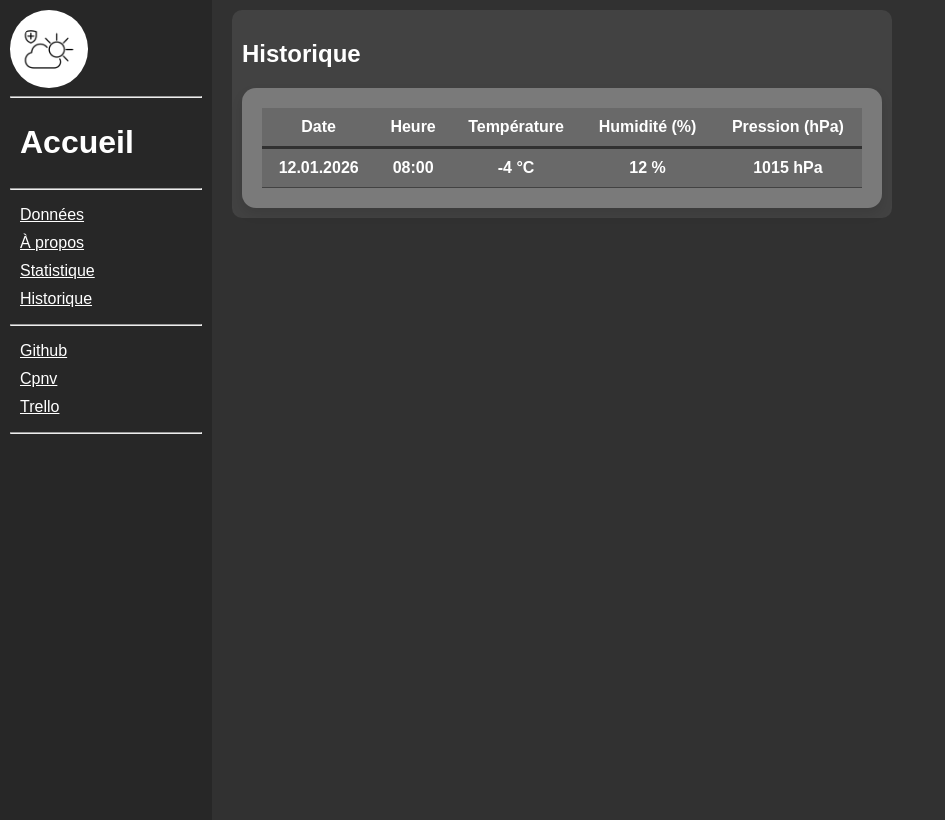
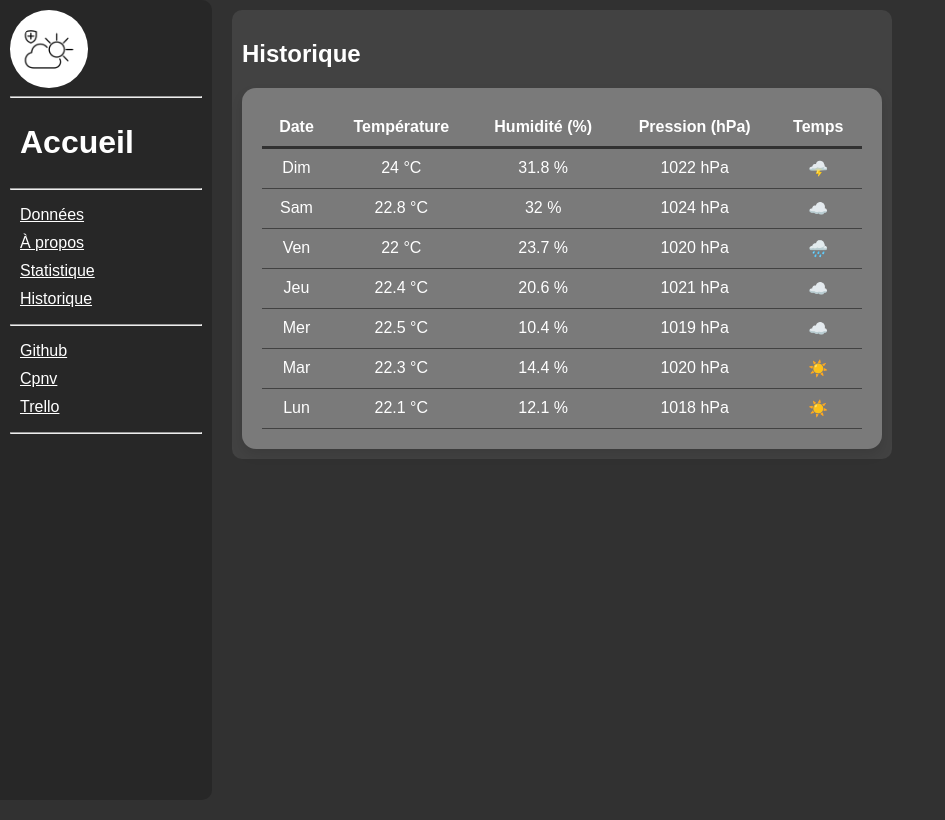
Before and after one commit to pj43svh/MA-Metier-Station-Meteo, a Flask app: page /historique in a window 1280 px wide. Shown: the whole page, without its empty margins (0-945 px from the left). After the commit the page ends 459 px from the top, so only its background shows below. Run offline with Flask 3, Linux system fonts and the light colour scheme; lists and menus that the app fills with data are empty.

Commit message:
Ajout de l'historique et séparation des fichiers JS

```diff
--- a/data.json
+++ b/data.json
@@ -1,10 +1,9 @@
 {
-"jour" : ["Lun", "Mar", "Mer", "Jeu", "Ven", "Sam", "Dim"],
-"temperatures" : [22.1, 22.3, 22.5, 22.4, 22, 22.8, 24, 22.9, 23.4, 23.2,20.1,21.2,22.1,27.8,18.9],
-"pluie" : [0, 0, 2, 12, 10, 0, 3, 1, 5, 10, 0, 20, 2, 5, 1],
+"hordodatage" : ["Lun", "Mar", "Mer", "Jeu", "Ven", "Sam", "Dim"],
+"temperatures" : [22.1, 22.3, 22.5, 22.4, 22, 22.8, 24, 22.9, 23.4, 23.2,20.1,21.2,22.1,27.8,18.9,36.1],
 "pression":[1018,1020,1019,1021,1020,1024,1022,1023,1023,1019,1018,1020],
-"humidite":[12.1,14.4,10.4,20.6,23.7,32.0,31.8,21.3,98.9,78.9],
-"temps" : ["0","0","1","1","2","1","3","1","4","0","1"],
+"humidite":[12.1,14.4,10.4,20.6,23.7,32.0,31.8,21.3,98.9,78.9,80.1],
+"temps" : ["0","0","1","1","2","1","3","1","4","0","1","0"],
 "type_temps":{
     "0":"ensoleile",
     "1":"nuageux",
--- a/main.py
+++ b/main.py
@@ -1,7 +1,7 @@
 import matplotlib
 matplotlib.use('Agg')
 
-from flask import Flask, render_template
+from flask import Flask, render_template, jsonify
 import matplotlib.pyplot as plt
 import os
 import time
@@ -11,7 +11,6 @@ app = Flask(__name__)
 
 
 json_file_path = "data.json"
-timestamps = ["12:00", "12:05", "12:10", "12:15", "12:20", "12:25", "12:30", "12:35", "12:40", "12:45"]
 
 
 ###############################################################################
@@ -39,11 +38,10 @@ def historique():
 @app.route("/statistique")
 def statistique():
 
-    create_graph_line("temperatures",timestamps,label_x="heures",label_y="°C",titre="Températures")
-    create_graph_bar("pluie",timestamps,label_x="heures",label_y="Millimètre",titre="Taux de pluie")
+    create_graph_line("temperatures","hordodatage",label_x="heures",label_y="°C",titre="Températures")
     create_graph_pie("temps","type_temps", titre="Répartition du temps")
-    create_graph_line("pression",timestamps,label_x="heures",label_y="hPa",titre="Pressions")
-    create_graph_bar("humidite",timestamps,label_x="heures",label_y="%",titre="Taux d'humidité")
+    create_graph_line("pression","hordodatage",label_x="heures",label_y="hPa",titre="Pressions")
+    create_graph_bar("humidite","hordodatage",label_x="heures",label_y="%",titre="Taux d'humidité")
 
     return render_template('statistique.html')
 
@@ -62,7 +60,7 @@ def create_graph_line(var,echelle,label_x="abscisse",label_y="ordonnée",titre="
         data = json.load(json_file)
 
     plt.figure(figsize=(x, y))
-    plt.plot(echelle, data.get(var)[-len(timestamps):], marker='o', color=couleur, label=titre)
+    plt.plot(data.get(echelle), data.get(var)[-len(data.get(echelle)):], marker='o', color=couleur, label=titre)
     plt.title(titre)
     plt.xlabel(label_x)
     plt.ylabel(label_y)
@@ -91,7 +89,7 @@ def create_graph_bar(var,echelle,label_x="abscisse",label_y="hauteur",titre="Tit
         data = json.load(json_file)
 
     plt.figure(figsize=(x, y))
-    plt.bar(echelle, data.get(var)[-len(timestamps):], color=couleur, label=titre)
+    plt.bar(data.get(echelle), data.get(var)[-len(data.get(echelle)):], color=couleur, label=titre)
     plt.title(titre)
     plt.xlabel(label_x)
     plt.ylabel(label_y)
@@ -162,12 +160,29 @@ def create_graph_pie(var,type_var, titre="Diagramme circulaire", x=8, y=8):
 ##########################___PARTIE DEDIEE A L'API___##########################
 ###############################################################################
 
+
 def api_donnee(type):
     with open(json_file_path, 'r') as json_file:
         data = json.load(json_file)
     # Récupère la dernière température
     value = data.get(type, ["?"])[-1]  # ? si pas de données
     return value
+
+def transforme_temps(temps):
+        temps = api_donnee("temps")
+        if temps == "0": # ensoleilé
+            return "☀️"
+        if temps == "1": # nuageux
+            return "☁️"
+        if temps == "2": # pluie
+            return "🌧️"
+        if temps == "3": # orage
+            return "🌩️"
+        if temps == "4": # neige
+            return "🌨️"
+        return
+
+##########################___API POUR LES DONNEES___###########################
 
 @app.route("/api/temperature")
 def api_temperature():
@@ -190,18 +205,40 @@ def api_humidite():
 @app.route("/api/temps")
 def api_temps():
     temps = api_donnee("temps")
-    if temps == "0": # ensoleilé
-        return "☀️"
-    if temps == "1": # nuageux
-        return "☁️"
-    if temps == "2": # pluie
-        return "🌧️"
-    if temps == "3": # orage
-        return "🌩️"
-    if temps == "4": # neige
-        return "🌨️"
-    return "X"
+    return transforme_temps(temps)
 
+
+##########################___API POUR L'HISTORIQUE___###########################
+
+@app.route('/api/history')
+def get_history():
+    with open(json_file_path, 'r') as json_file:
+        data = json.load(json_file)
+    dates = data.get("hordodatage",[])
+    temperatures = data.get("temperatures", [])
+    humidites = data.get("humidite", [])
+    pressions = data.get("pression", [])
+    temps = data.get("temps", [])
+    mapping = {
+        "0": "☀️",  # ensoleillé
+        "1": "☁️",  # nuageux
+        "2": "🌧️",  # pluie
+        "3": "🌩️",  # orage
+        "4": "🌨️"   # neige
+    }
+    temps_emojis = [mapping[x] for x in temps]
+
+    return jsonify({
+        "date": dates,
+        "temperature": temperatures,
+        "humidite": humidites,
+        "pression": pressions,
+        "temps": temps_emojis
+    })
+
+###############################################################################
+###########################___LANCE L'APPLICATION___###########################
+###############################################################################
 
 if __name__ == '__main__':
     app.run(host='0.0.0.0', port=5000)
--- /dev/null
+++ b/static/historique.js
@@ -0,0 +1,44 @@
+// Fonction pour charger les données depuis l'API Flask
+async function loadHistory() {
+    try {
+        const response = await fetch('/api/history');
+        if (!response.ok) throw new Error('Erreur du serveur');
+
+        const data = await response.json();
+
+        // Récupérer le tbody
+        const tbody = document.getElementById('history-body');
+        tbody.innerHTML = ''; // Vider le contenu existant
+
+        // Vérifier que les listes existent
+        const { date, temperature, humidite, pression, temps } = data;
+        if (!date || !temperature || !humidite || !pression || !temps) {
+            throw new Error('Données incomplètes reçues');
+        }
+
+        const length = Math.min(date.length, temperature.length, humidite.length, pression.length, temps.length);
+
+        // Générer les lignes
+        for (let i = length - 1; i >= 0; i--) {
+            const row = document.createElement('tr');
+            row.innerHTML = `
+        <td>${date[i]}</td>
+        <td>${temperature[i]} °C</td>
+        <td>${humidite[i]} %</td>
+        <td>${pression[i]} hPa</td>
+        <td>${temps[i]}</td>
+    `;
+            tbody.appendChild(row);
+        }
+
+    } catch (error) {
+        console.error('Erreur lors du chargement de l’historique :', error);
+        document.getElementById('history-body').innerHTML = `<tr><td colspan="5">Erreur : ${error.message}</td></tr>`;
+    }
+}
+
+// Charger les données au chargement de la page
+document.addEventListener('DOMContentLoaded', loadHistory);
+
+// Optionnel : actualiser toutes les 30 secondes
+setInterval(loadHistory, 30000);
--- a/static/style.css
+++ b/static/style.css
@@ -1,5 +1,4 @@
 html {
-    height: 100%;
     min-height: 100%;
 }
 
@@ -9,7 +8,7 @@ body {
     font-family: Arial, Helvetica, sans-serif;
     display: flex;
     margin: 0%;
-    height: 100%;
+    min-height: 100vh;
 }
 
 nav .logo {
@@ -27,8 +26,8 @@ nav {
     width: 15%;
     background-color: #272727;
     flex-direction: row;
-    height: 100%;
-
+    min-height: calc(100vh - 20px);
+    border-radius: 0px 10px 10px 0px;
 }
 
 nav link {
@@ -147,14 +146,14 @@ canvas {
     overflow-x: auto;
 }
 
-.history-table {
+#history-table {
     width: 100%;
     border-collapse: collapse;
     min-width: 600px;
 }
 
-.history-table th,
-.history-table td {
+#history-table th,
+#history-table td {
     padding: 10px 12px;
     border-bottom: 1px solid #424242;
     text-align: center;
@@ -186,6 +185,7 @@ thead{
     border-radius: 10px;
 }
 
+
 .card h2 {
     margin: 5px;
     font-size: 1.5em;
--- a/templates/a_propos.html
+++ b/templates/a_propos.html
@@ -14,10 +14,10 @@
         <img src="static\icone.png" alt="icone" id="logo" class="logo">
         <div class="link">
             <hr>
-            <a href=""><h2>Accueil</h2></a>
+            <a href="/"><h2>Accueil</h2></a>
             <hr>
             <ul>
-                <li><a href="">Données</a></li>
+                <li><a href="/">Données</a></li>
                 <li><a href="a_propos">À propos</a></li>
                 <li><a href="statistique">Statistique</a></li>
                 <li><a href="historique">Historique</a></li>
--- a/templates/historique.html
+++ b/templates/historique.html
@@ -14,12 +14,12 @@
         <img src="static\icone.png" alt="icone" id="logo" class="logo">
         <div class="link">
             <hr>
-            <a href=""><h2>Accueil</h2></a>
+            <a href="/"><h2>Accueil</h2></a>
             <hr>
             <ul>
-                <li><a href="">Données</a></li>
+                <li><a href="/">Données</a></li>
                 <li><a href="a_propos">À propos</a></li>
-                <li><a href="a_propos">Statistique</a></li>
+                <li><a href="statistique">Statistique</a></li>
                 <li><a href="historique">Historique</a></li>
             </ul>
             <hr>
@@ -35,29 +35,32 @@
         <section id="historique" class="card">
             <h1>Historique</h1>
             <div class="history-card">
-                <table class="history-table">
+                <table id="history-table">
                     <thead>
                         <tr>
                             <th>Date</th>
-                            <th>Heure</th>
                             <th>Température</th>
                             <th>Humidité (%)</th>
                             <th>Pression (hPa)</th>
+                            <th>Temps</th>
                         </tr>
                     </thead>
                     <tbody id="history-body">
                         <tr>
-                            <th>12.01.2026</th>
-                            <th>08:00</th>
-                            <th>-4 °C</th>
-                            <th>12 %</th>
-                            <th>1015 hPa</th>
+                            <th>01.01.2000</th>
+                            <th>0 °C</th>
+                            <th>0 %</th>
+                            <th>0 hPa</th>
+                            <th>☀️</th>
                         </tr>
                     </tbody>
                 </table>
             </div>
         </section>
     </div>
+
+    <script src="/static/historique.js"></script>
+
 </body>
 
 </html>
```
Also changed, not shown: static/donnee.js (added, +38 -0 lines), templates/graphique.js (deleted, +0 -170 lines), templates/index.html (+3 -49 lines), templates/statistique.html (+2 -6 lines).
